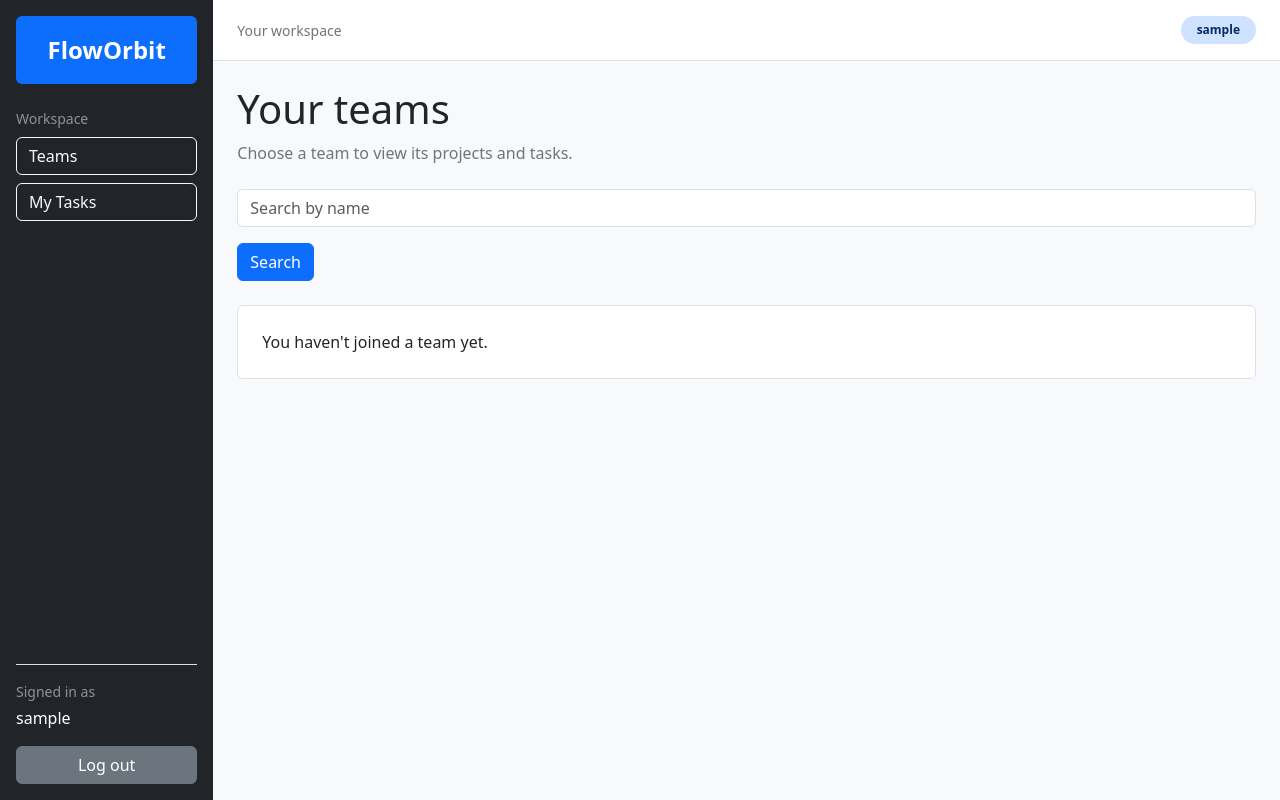
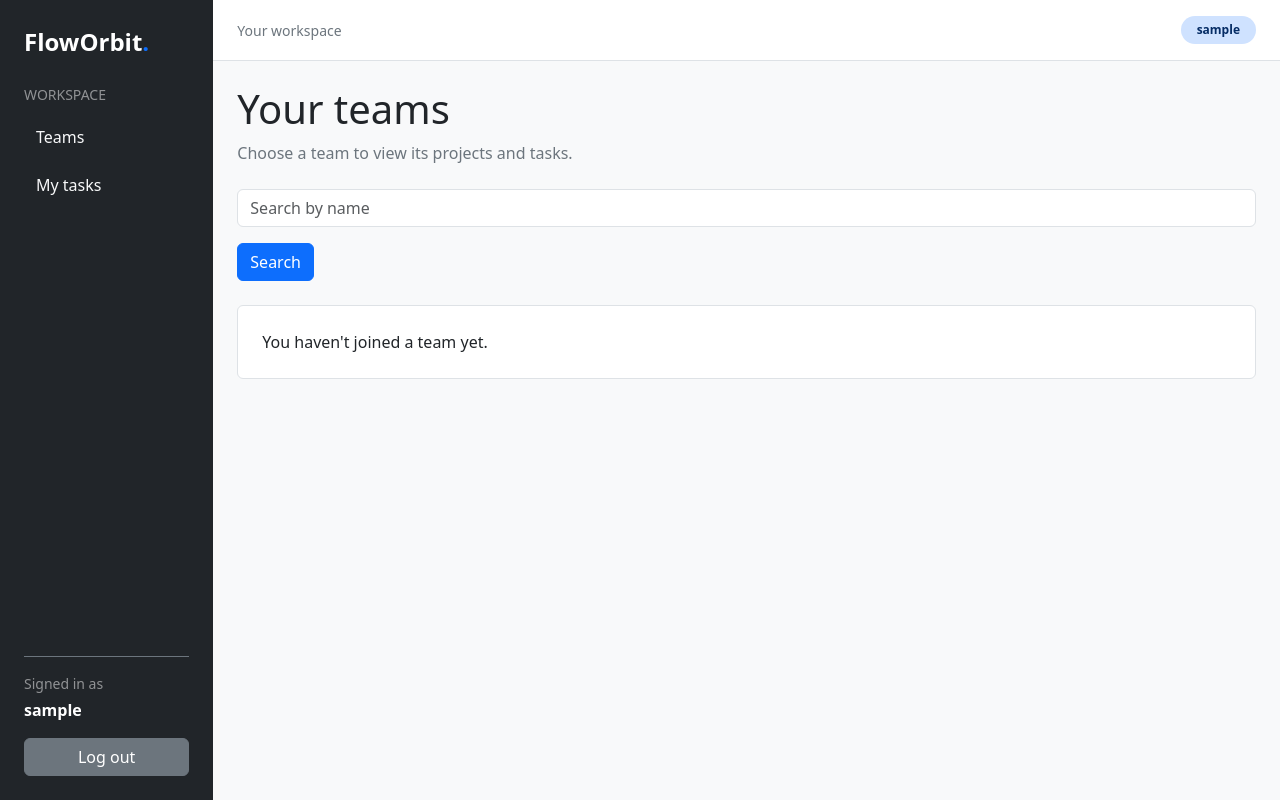
Before and after one commit to 20jofi00/floworbit-task-manager, a Django app: page / in a window 1280 px wide. Run offline with Django 5.2, Linux system fonts and the light colour scheme; the visitor is signed in with stand-in values (Sample User, id 1); data that the repository does not hold is empty; some libraries are stand-ins or nearby versions.

Commit message:
update sidebar branding account details and team navigation

```diff
--- a/templates/includes/sidebar.html
+++ b/templates/includes/sidebar.html
@@ -1,36 +1,21 @@
-<div class="d-flex flex-column h-100 bg-dark text-white p-3">
-  <a
-    href="{% url 'teams:team-list' %}"
-    class="bg-primary text-white text-center text-decoration-none rounded p-3 mb-4 fs-4 fw-bold"
-  >
-    FlowOrbit
-  </a>
-
-  <p class="text-white-50 small mb-2">Workspace</p>
-
-  <a
-    href="{% url 'teams:team-list' %}"
-    class="btn btn-outline-light text-start mb-2"
-  >
-    Teams
-  </a>
-
-  <a
-    href="{% url 'tasks:my-task-list' %}"
-    class="btn btn-outline-light text-start mb-4"
-  >
-    My Tasks
-  </a>
-
-  <div class="mt-auto border-top pt-3">
-    <p class="small text-white-50 mb-1">Signed in as</p>
-    <p class="text-break">{{ user.get_username }}</p>
-
-    <form action="{% url 'logout' %}" method="post">
+<div class="d-flex flex-column gap-2 h-100 p-3 p-lg-4 text-white">
+  <a class="fs-4 fw-bold text-white text-decoration-none mb-3" href="{% url 'teams:team-list' %}">FlowOrbit<span class="text-primary">.</span></a>
+  <p class="small text-white-50 mb-1">WORKSPACE</p>
+  <a class="btn btn-outline-light border-0 text-start py-2" href="{% url 'teams:team-list' %}">Teams</a>
+  <a class="btn btn-outline-light border-0 text-start py-2 mb-3" href="{% url 'tasks:my-task-list' %}">My tasks</a>
+  {% if team %}
+    {% include "includes/team_navigation.html" with team_pk=team.pk %}
+  {% elif project %}
+    {% include "includes/team_navigation.html" with team_pk=project.team_id %}
+  {% elif task %}
+    {% include "includes/team_navigation.html" with team_pk=task.project.team_id %}
+  {% endif %}
+  <div class="mt-auto pt-4">
+    <p class="small text-white-50 border-top border-secondary pt-3 mb-1">Signed in as</p>
+    <p class="text-break fw-semibold">{{ user.username }}</p>
+    <form method="post" action="{% url 'logout' %}">
       {% csrf_token %}
-      <button class="btn btn-secondary w-100" type="submit">
-        Log out
-      </button>
+      <button type="submit" class="btn btn-secondary w-100">Log out</button>
     </form>
   </div>
 </div>
```
